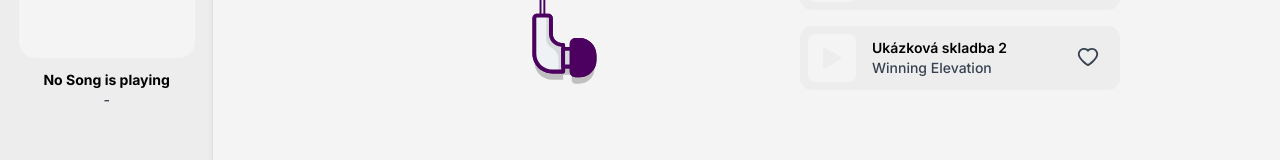
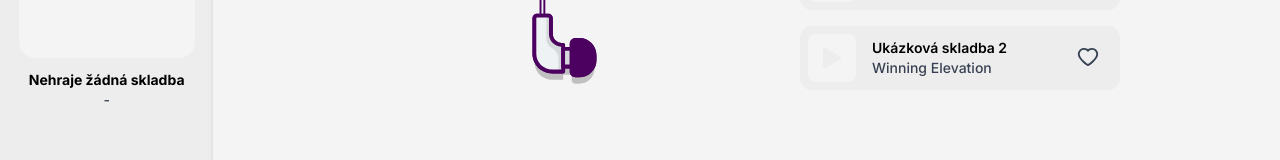
Before and after one commit to Aletheie/MusicPageNext, a Next.js app: page / in a window 1280 px wide. Shown: the part 530-690 px from the top of the page. Built offline with nearby package versions, Linux system fonts and the light colour scheme; no server answers.

Commit message:
fix: rename en to cz

```diff
--- a/app/components/player.tsx
+++ b/app/components/player.tsx
@@ -15,7 +15,7 @@ const Player = () => {
         {isGlobalPlaying && <ScaleLoader color="#4b5563" />}
       </div>
       <p className="font-bold mt-3">
-        {song.songName.length ? song.songName : "No Song is playing"}
+        {song.songName.length ? song.songName : "Nehraje žádná skladba"}
       </p>
       <p className="text-gray-700 font-medium">
         {song.songAuthor.length ? song.songAuthor : " - "}
```
